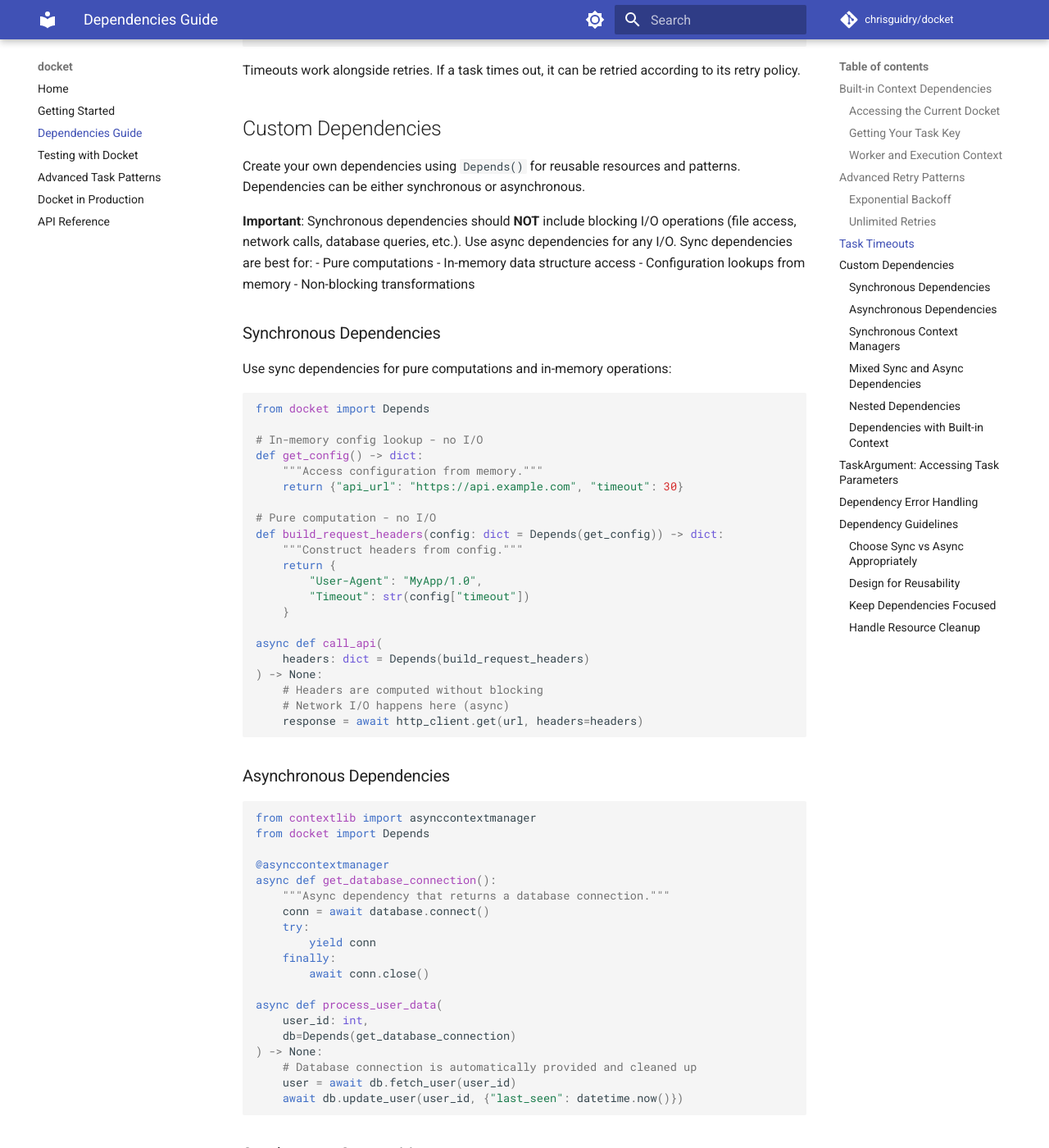
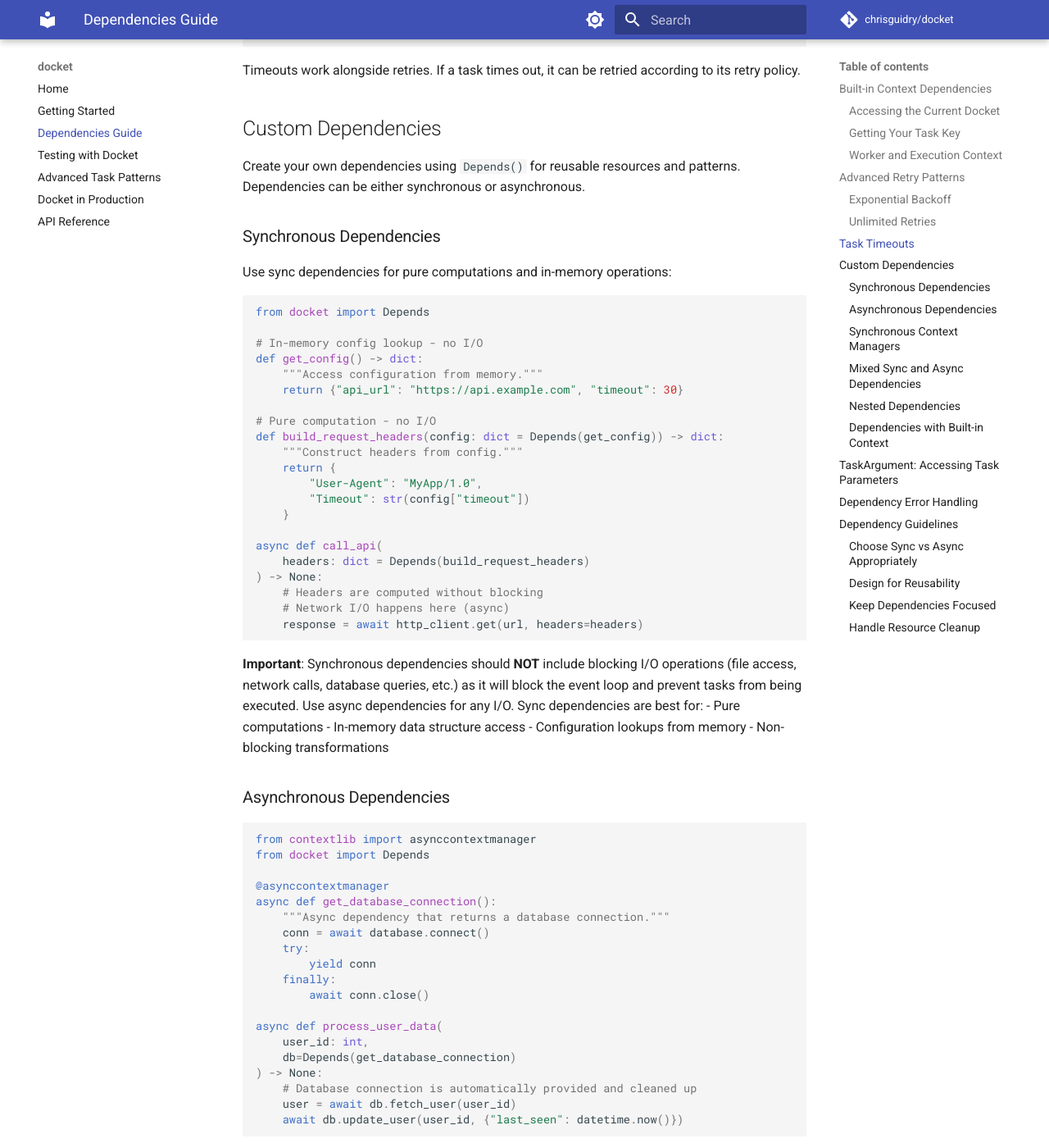
Before and after one commit to chrisguidry/docket, an MkDocs documentation site: the page built from docs/dependencies.md, in a window 1280 px wide and 1400 px high, scrolled down 3271 px. Shown: the whole window at 82% size. Built offline with MkDocs 1.6.1 and Material for MkDocs 9.7.7, drawn with Linux system fonts in a browser that asks for light colours; comment, search, counter and statistics services are not loaded; part of the change alters nothing that is shown.

Commit message:
Clean up docs a little

````diff
--- a/docs/dependencies.md
+++ b/docs/dependencies.md
@@ -162,12 +162,6 @@ Timeouts work alongside retries. If a task times out, it can be retried accordin
 
 Create your own dependencies using `Depends()` for reusable resources and patterns. Dependencies can be either synchronous or asynchronous.
 
-**Important**: Synchronous dependencies should **NOT** include blocking I/O operations (file access, network calls, database queries, etc.). Use async dependencies for any I/O. Sync dependencies are best for:
-- Pure computations
-- In-memory data structure access
-- Configuration lookups from memory
-- Non-blocking transformations
-
 ### Synchronous Dependencies
 
 Use sync dependencies for pure computations and in-memory operations:
@@ -195,6 +189,12 @@ async def call_api(
     # Network I/O happens here (async)
     response = await http_client.get(url, headers=headers)
 ```
+
+**Important**: Synchronous dependencies should **NOT** include blocking I/O operations (file access, network calls, database queries, etc.) as it will block the event loop and prevent tasks from being executed. Use async dependencies for any I/O. Sync dependencies are best for:
+- Pure computations
+- In-memory data structure access
+- Configuration lookups from memory
+- Non-blocking transformations
 
 ### Asynchronous Dependencies
 
````
